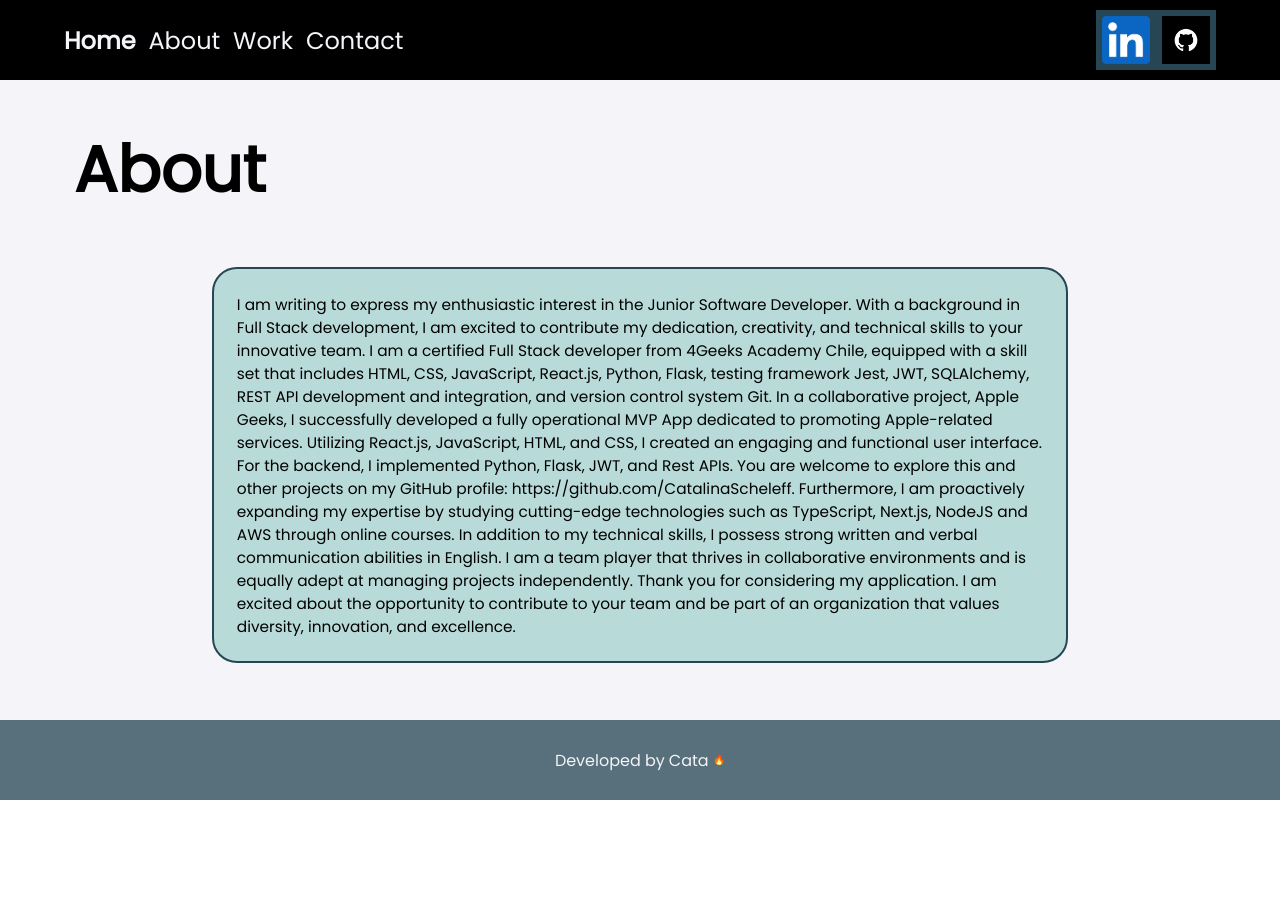
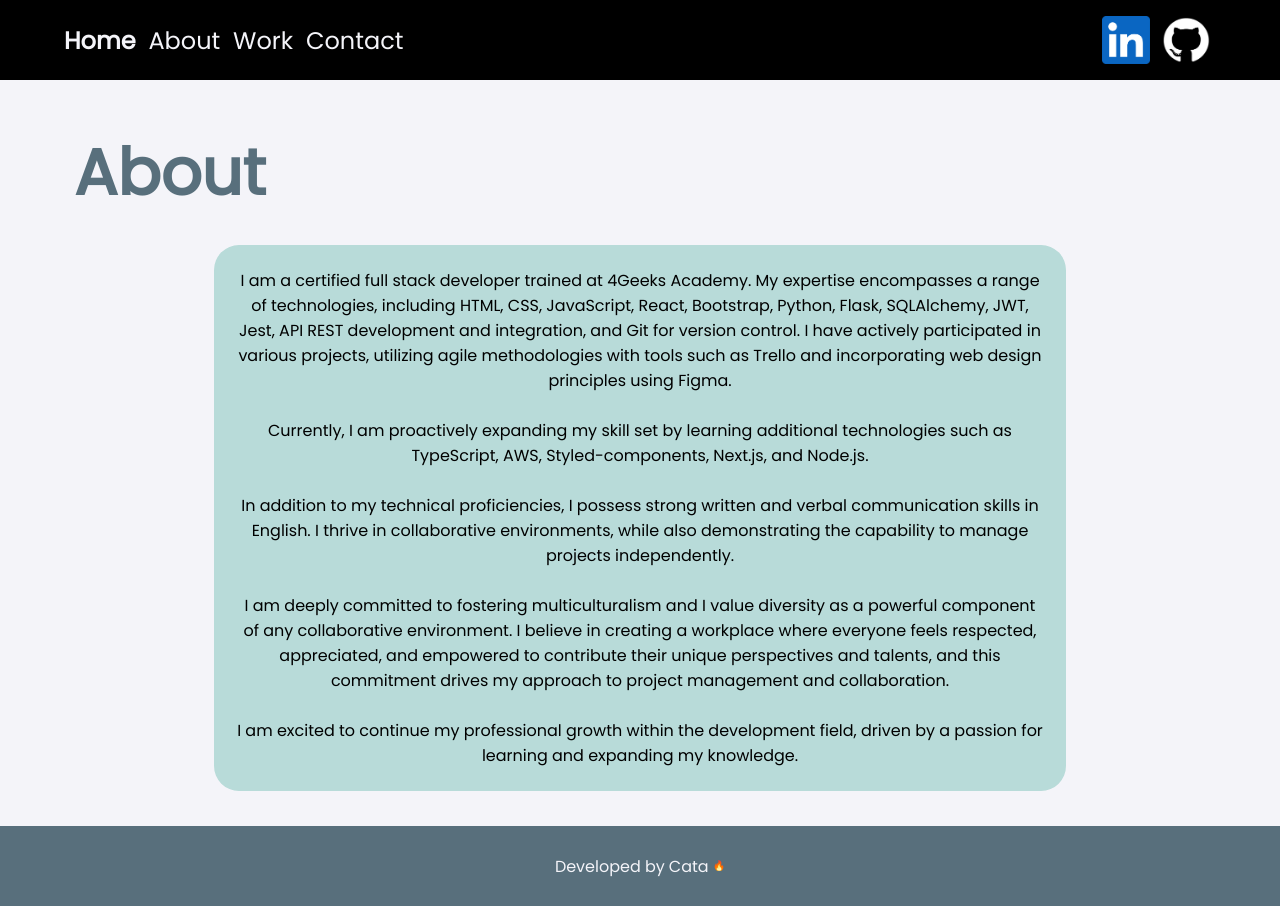
Before and after one commit to CatalinaScheleff/Portfolio, a React (Vite) app in the folder my-portfolio/: page /about in a window 1280 px wide. Before the commit the page ends 800 px from the top, so only its background shows below. Built offline with nearby package versions, Linux system fonts and the light colour scheme.

Commit message:
home and about
content

```diff
--- a/my-portfolio/src/components/about/AboutElements.jsx
+++ b/my-portfolio/src/components/about/AboutElements.jsx
@@ -24,6 +24,7 @@ export const AboutTitleCon = styled.div`
 
 export const AboutTitle = styled.h1`
   /* color: #264653; */
+  color: #586f7c;
   font-size: 5vw;
   @media (max-width: 700px) {
     font-size: 1.2em;
@@ -42,18 +43,9 @@ export const AboutText = styled.div`
   background-color: #b8dbd9;
   width: 70%;
   height: fit-content;
-  display: grid;
-  place-items: center;
+  text-align: center;
   padding: 2%;
   min-width: 250px;
-  border: 2px solid #264653;
   border-radius: 25px;
+  font-size: 1em;
 `;
-
-export const AboutP = styled.p`
-  font-size: 1.2vw;
-  /* min-width:200px; */
-  @media (max-width: 700px) {
-    font-size: 1em;
-  }
-`;
--- a/my-portfolio/src/components/contact/ContactElements.jsx
+++ b/my-portfolio/src/components/contact/ContactElements.jsx
@@ -25,6 +25,7 @@ export const ContactTitleCon = styled.div`
 
 export const ContactTitle = styled.h1`
   /* background-color: lightblue; */
+  color: #586f7c;
   font-size: 5vw;
   height: 6vw;
   @media (max-width: 700px) {
--- a/my-portfolio/src/components/contactForm/ContactFormElements.jsx
+++ b/my-portfolio/src/components/contactForm/ContactFormElements.jsx
@@ -1,7 +1,7 @@
 import styled from "styled-components";
 
 export const FormCon = styled.div`
-    background-color: #95CEC7;
+    background-color: #b8dbd9;
   width: 600px;
   height: 350px;
   display: grid;
@@ -15,7 +15,7 @@ export const FormCon = styled.div`
   grid-template-rows: 15% 20% 15% auto 15%;
   padding: 20px;
   box-sizing: border-box;
-  border: 2px solid #264653;
+  /* border: 2px solid #264653; */
   border-radius: 25px;
   @media (max-width: 700px) {
     width: 250px;
@@ -123,25 +123,25 @@ export const ButtonsCon = styled.div`
 
 export const Button = styled.button`
 width: 100px;
-background-color: #287271;
+background-color: #04724d;
 border-radius: 3px;
 border: 1px solid #264653;
 box-shadow: rgba(255, 255, 255, .7) 0 1px 0 0 inset;
 font-size: 15px;
 padding: 8px .8em;
-color: white;
+color: #f4f4f9;
 transition: all 200ms ease-in-out;
   &:hover {
-    background-color: #264653;
-    color: white;
+    background-color: #023927;
+    color: #f4f4f9;
   }
 
-  &:focus {
+  /* &:focus {
     box-shadow: 0 0 0 4px rgba(0, 149, 255, 0.15);
-  }
+  } */
 
   &:active {
-    background-color: #cae7e3;
+    background-color: #7cb3a3;
     box-shadow: none;
     color: black;
   }
--- a/my-portfolio/src/components/home/HomeElements.jsx
+++ b/my-portfolio/src/components/home/HomeElements.jsx
@@ -25,26 +25,13 @@ export const HomeTextCon = styled.div`
   background-color: #b8dbd9;
   width: 60vw;
   max-width: 1000px;
-  height: 50vh;
-  display: grid;
-  place-items: center;
-  /* border: 2px solid #586f7c; */
-  /* border: 2px solid black; */
-
+  height: fit-content;
+  text-align: center;
   border-radius: 25px;
+  padding: 20px;
+  font-size: 1em;
+  margin-bottom: 20px;
   @media (max-width: 700px) {
     width: 80vw;
   }
 `;
-
-export const HomeText = styled.p`
-  /* background-color: grey; */
-  /* color: white; */
-  color: black;
-  font-size: 2vw;
-  text-align: center;
-  margin: 3%;
-  @media (max-width: 700px) {
-    font-size: 1em;
-  }
-`;
--- a/my-portfolio/src/components/navbar/NavbarElements.jsx
+++ b/my-portfolio/src/components/navbar/NavbarElements.jsx
@@ -72,7 +72,7 @@ export const NavbarIconButton = styled.button`
   height: 60px;
   display: grid;
   place-items: center;
-  background-color: #264653;
+  background-color: black;
   border: none;
 `;
 
--- a/my-portfolio/src/components/navbar/navbar.jsx
+++ b/my-portfolio/src/components/navbar/navbar.jsx
@@ -1,7 +1,7 @@
 import { Link } from "react-router-dom"
 import { ContentLink, HamburgerButton, HamburgerCon, HamburguerIcon, HomeLink, NavbarCon, NavbarIcon, NavbarIconButton, NavbarLeftCon, NavbarRightCon } from "./NavbarElements"
 import linkedinLogo from "../../assets/linkedin-logo.png"
-import githubLogo from "../../assets/githubLogo.jpg"
+import githubLogo from "../../assets/githubLogo.png"
 import { useEffect, useState } from "react"
 import { faBars } from "@fortawesome/free-solid-svg-icons"
 
--- a/my-portfolio/src/components/work/WorkElements.jsx
+++ b/my-portfolio/src/components/work/WorkElements.jsx
@@ -30,6 +30,7 @@ export const WorkTitleCon = styled.div`
 
 export const WorkTitle = styled.h1`
   font-size: 5vw;
+  color: #586f7c;
   @media (max-width: 700px) {
     font-size: 1.2em;
   }
@@ -55,7 +56,7 @@ export const MenuCon = styled.div`
   padding: 20px 0 20px;
   position: fixed;
   width: 22vw;
-  border: 2px solid #264653;
+  border: 2px solid #04724d;
   border-radius: 25px;
   @media (max-width: 700px) {
   display: none;
@@ -73,9 +74,9 @@ export const CaretDownMenuCon = styled.div`
     top: 160px;
     right: 5vw;
     z-index: 1;
-    padding: 10px 7px 10px;
+    padding: 20px 0 20px;
     width: 60vw;
-    border: 2px solid #264653;
+    border: 2px solid #04724d;
   border-radius: 25px;
   }
 `;
@@ -91,15 +92,16 @@ border: none;
 transition: all 200ms ease-in-out;
 
   &:hover {
-    background-color: #cae7e3;
+    background-color: #04724d;
+    color: white;
   }
   &:active  {
-    background-color: #287271;
+    background-color: #023927;
     color: white;
   }
 @media (max-width: 700px) {
   text-align: end;
-  padding-right: 0.5vw;
+  padding-right: 15px;
   height: 40px;
   font-size: 3.5vw;
 }
@@ -118,28 +120,33 @@ export const WorkContentCon = styled.div`
 `;
 
 export const WorkContent1 = styled.div`
-  background-color: #95CEC7;
+  background-color: #b8dbd9;
   margin: 0 3% 6% 3%;
   width: 90%;
   height: 600px;
-  border: 2px solid #264653;
+  /* border: 2px solid #264653; */
   border-radius: 25px;;
+  text-align: center;
 `;
 
 export const WorkContent2 = styled.div`
-  background-color: #95CEC7;
+  background-color: #b8dbd9;
   margin: 0 3% 6% 3%;
   width: 90%;
   height: 600px;
-  border: 2px solid #264653;
+  /* border: 2px solid #264653; */
   border-radius: 25px;
 `;
 
 export const WorkContent3 = styled.div`
-  background-color: #95CEC7;
+  background-color: #b8dbd9;
   margin: 0 3% 3% 3%;
   width: 90%;
   height: 600px;
-  border: 2px solid #264653;
+  /* border: 2px solid #264653; */
   border-radius: 25px;
 `;
+
+export const ContentGif = styled.img`
+  width: 80%;
+`;
--- a/my-portfolio/src/pages/about.jsx
+++ b/my-portfolio/src/pages/about.jsx
@@ -1,28 +1,57 @@
-
-import { AboutCon, AboutP, AboutText, AboutTextCon, AboutTitle, AboutTitleCon} from "../components/about/aboutElements.jsx";
-
+import {
+  AboutCon,
+  AboutText,
+  AboutTextCon,
+  AboutTitle,
+  AboutTitleCon,
+} from "../components/about/AboutElements.jsx";
 
 export const About = () => {
   return (
     <>
       <AboutCon id="AboutCon">
         <AboutTitleCon id="AboutTitleCon">
-            <AboutTitle>About</AboutTitle>
+          <AboutTitle>About</AboutTitle>
         </AboutTitleCon>
         <AboutTextCon id="AboutTextCon">
           <AboutText id="AboutText">
-            <AboutP id="AboutP">I am writing to express my enthusiastic interest in the Junior Software Developer. With a background in Full Stack development, I am excited to contribute my dedication, creativity, and technical skills to your innovative team.
-
-I am a certified Full Stack developer from 4Geeks Academy Chile, equipped with a skill set that includes HTML, CSS, JavaScript, React.js, Python, Flask, testing framework Jest, JWT, SQLAlchemy, REST API development and integration, and version control system Git.
-
-In a collaborative project, Apple Geeks, I successfully developed a fully operational MVP App dedicated to promoting Apple-related services. Utilizing React.js, JavaScript, HTML, and CSS, I created an engaging and functional user interface. For the backend, I implemented Python, Flask, JWT, and Rest APIs. You are welcome to explore this and other projects on my GitHub profile: https://github.com/CatalinaScheleff.
-
-Furthermore, I am proactively expanding my expertise by studying cutting-edge technologies such as TypeScript, Next.js, NodeJS and AWS through online courses.
-
-In addition to my technical skills, I possess strong written and verbal communication abilities in English. I am a team player that thrives in collaborative environments and is equally adept at managing projects independently.
-
-Thank you for considering my application. I am excited about the opportunity to contribute to your team and be part of an organization that values diversity, innovation, and excellence.
-</AboutP>
+            <p>
+              I am a certified full stack developer trained at 4Geeks Academy.
+              My expertise encompasses a range of technologies, including HTML,
+              CSS, JavaScript, React, Bootstrap, Python, Flask, SQLAlchemy, JWT,
+              Jest, API REST development and integration, and Git for version
+              control. I have actively participated in various projects,
+              utilizing agile methodologies with tools such as Trello and
+              incorporating web design principles using Figma.
+            </p>
+            <br />
+            <p>
+              Currently, I am proactively expanding my skill set by learning
+              additional technologies such as TypeScript, AWS,
+              Styled-components, Next.js, and Node.js.
+            </p>
+            <br />
+            <p>
+              In addition to my technical proficiencies, I possess strong
+              written and verbal communication skills in English. I thrive in
+              collaborative environments, while also demonstrating the
+              capability to manage projects independently.
+            </p>
+            <br />
+            <p>
+              I am deeply committed to fostering multiculturalism and I value
+              diversity as a powerful component of any collaborative
+              environment. I believe in creating a workplace where everyone
+              feels respected, appreciated, and empowered to contribute their
+              unique perspectives and talents, and this commitment drives my
+              approach to project management and collaboration.
+            </p>
+            <br />
+            <p>
+              I am excited to continue my professional growth within the
+              development field, driven by a passion for learning and expanding
+              my knowledge.
+            </p>
           </AboutText>
         </AboutTextCon>
       </AboutCon>
--- a/my-portfolio/src/pages/contact.jsx
+++ b/my-portfolio/src/pages/contact.jsx
@@ -21,22 +21,22 @@ export const Contact = () => {
 
           </ContactForm>
           <ContactIconsCon id="ContactIconsCon">
-             <Link to={'https://w.app/3YtU9p'} target="_blank" rel="noopener noreferrer" style={{textDecoration: 'none'}}>
+             <Link to={'https://w.app/3YtU9p'} target="_blank" rel="noopener noreferrer" >
                 <IconButton>
                 <Icon id="Icon" src={whatsappLogo}/>
                 </IconButton>
              </Link>
-             <Link to={'mailto:catalina.scheleff@gmail.com'} target="_blank" rel="noopener noreferrer" style={{textDecoration: 'none'}}>
+             <Link to={'mailto:catalina.scheleff@gmail.com'} target="_blank" rel="noopener noreferrer" >
                 <IconButton>
                     <Icon id="Icon" src={gmailLogo}/>
                 </IconButton>
              </Link>
-             <Link to={'https://www.linkedin.com/in/catalina-scheleff-caceres/'} target="_blank" rel="noopener noreferrer" style={{textDecoration: 'none'}}>
+             <Link to={'https://www.linkedin.com/in/catalina-scheleff-caceres/'} target="_blank" rel="noopener noreferrer" >
                 <IconButton>
                 <Icon id="Icon" src={linkedinLogo}/>
                 </IconButton>
              </Link>
-             <Link to={'https://github.com/CatalinaScheleff'} target="_blank" rel="noopener noreferrer" style={{textDecoration: 'none'}}>
+             <Link to={'https://github.com/CatalinaScheleff'} target="_blank" rel="noopener noreferrer" >
                 <IconButton >
                 <Icon id="Icon" src={githubLogo}/>
                 </IconButton>
--- a/my-portfolio/src/pages/home.jsx
+++ b/my-portfolio/src/pages/home.jsx
@@ -1,6 +1,5 @@
 import {
   HomeCon,
-  HomeText,
   HomeTextCon,
   HomeTitle,
   HomeTitleCon,
@@ -14,10 +13,27 @@ export const Home = () => {
           <HomeTitle id="HomeTitle">Welcome to my Portfolio!</HomeTitle>
         </HomeTitleCon>
         <HomeTextCon id="HomeTextCon">
-          <HomeText id="HomeText">
+          <p>
             Hello! My name is Catalina Scheleff. I am a beginner Full Stack
             Developer from Chile.
-          </HomeText>
+          </p><br/>
+          <p>
+            Thanks for checking out my portfolio! I&apos;m on a mission to kickstart
+            my career in web development, and I&apos;m excited to show you what I&apos;ve
+            been working on!
+          </p><br/>
+          <p>
+          I love creating websites that are easy to use and look awesome! My goal is to make web applications that people enjoy using.
+          </p><br/>
+          <p>
+          I&apos;m always working hard to get better and keep up with the latest trends in web development.
+          </p><br/>
+          <p>
+          Feel free to take a look at my portfolio and see my projects. If you have any questions or want to collaborate, just drop me a message.
+          </p><br/>
+          <p>
+          Thanks for stopping by, and I look forward to connecting with you!
+          </p>
         </HomeTextCon>
       </HomeCon>
     </>
```
Also changed, not shown: my-portfolio/src/assets/githubLogo.png (added).
